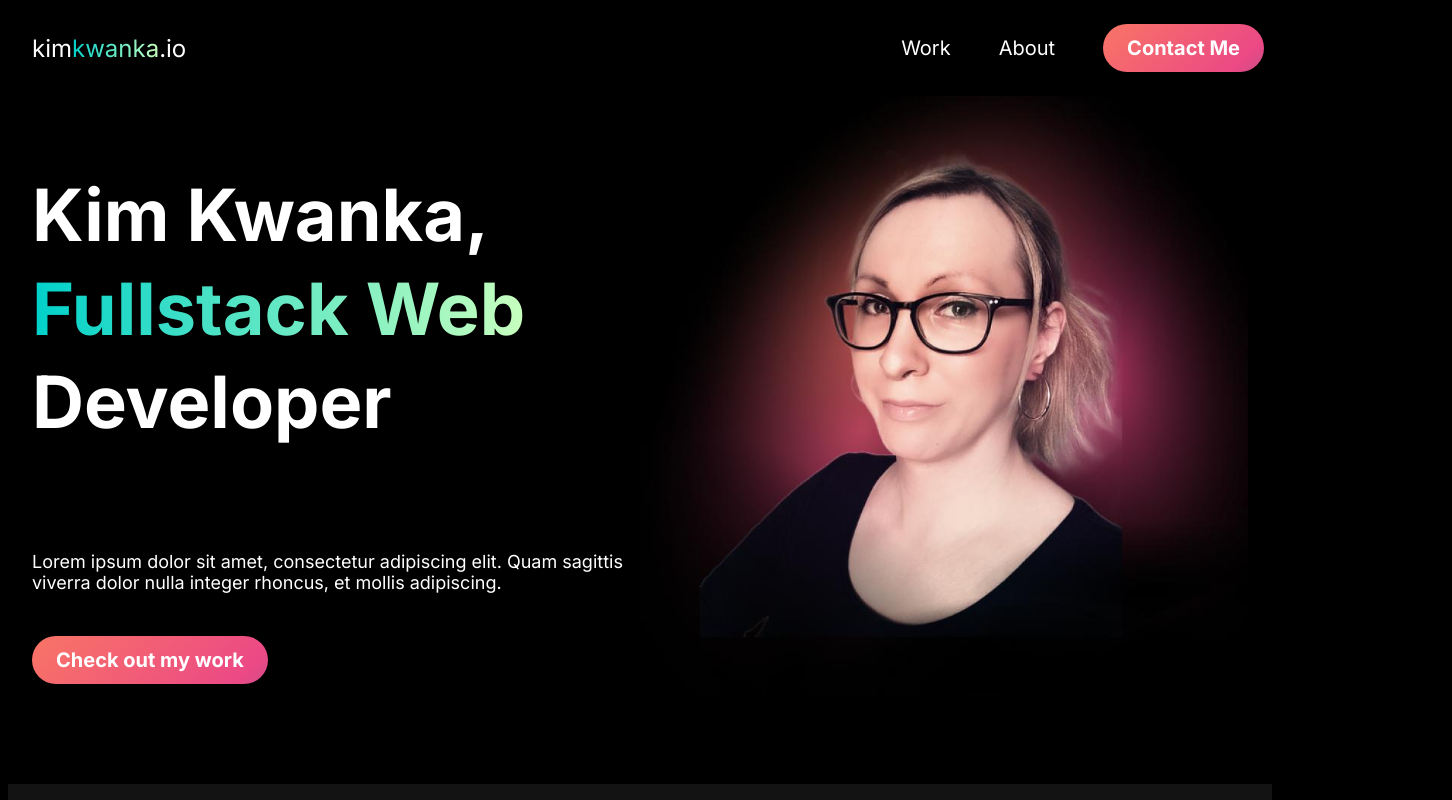
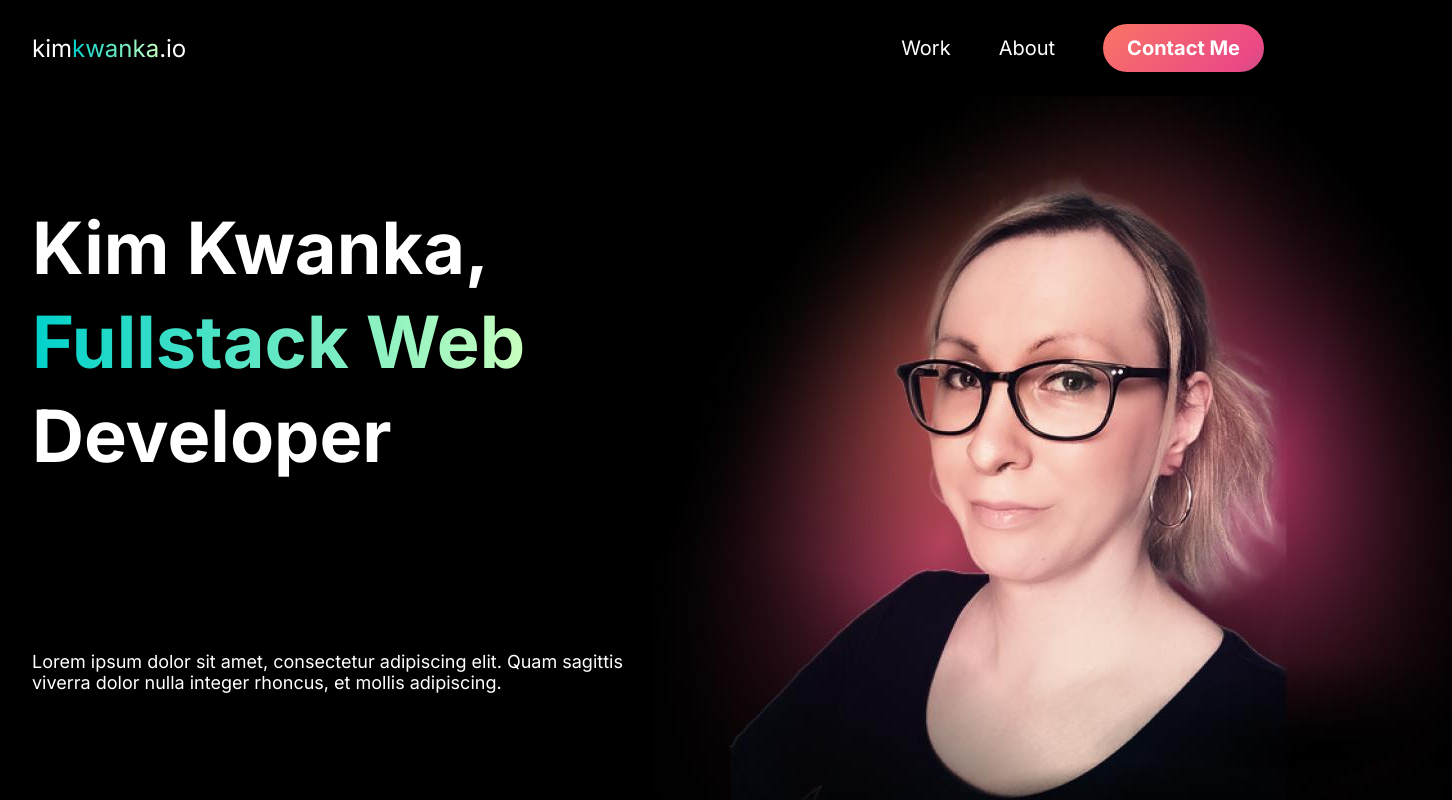
Before and after one commit to kimkwanka/kimkwanka.com, a React (Vite) app: page / in a window 1280 px wide. Shown: the top 800 px of the page, 1452 px wide, since content can reach past the window. Built offline with nearby package versions, Linux system fonts and the light colour scheme.

Commit message:
fix: improve responsiveness of hero section

```diff
--- a/src/views/HomeView/HomeView.scss
+++ b/src/views/HomeView/HomeView.scss
@@ -18,7 +18,9 @@
 }
 
 .hero__container {
-  display: flex;
+  display: grid;
+  grid-template-columns: repeat(auto-fit, minmax(400px, 1fr));
+  gap: var(--s3);
   margin: 0 auto;
   max-width: var(--contentMaxWidth);
   padding: var(--s3);
@@ -48,9 +50,8 @@
 }
 
 .hero__img {
-  height: 600px;
-  object-fit: cover;
-  width: 100%;
+  object-fit: contain;
+  height: 100%;
 }
 
 //================================================================
```
